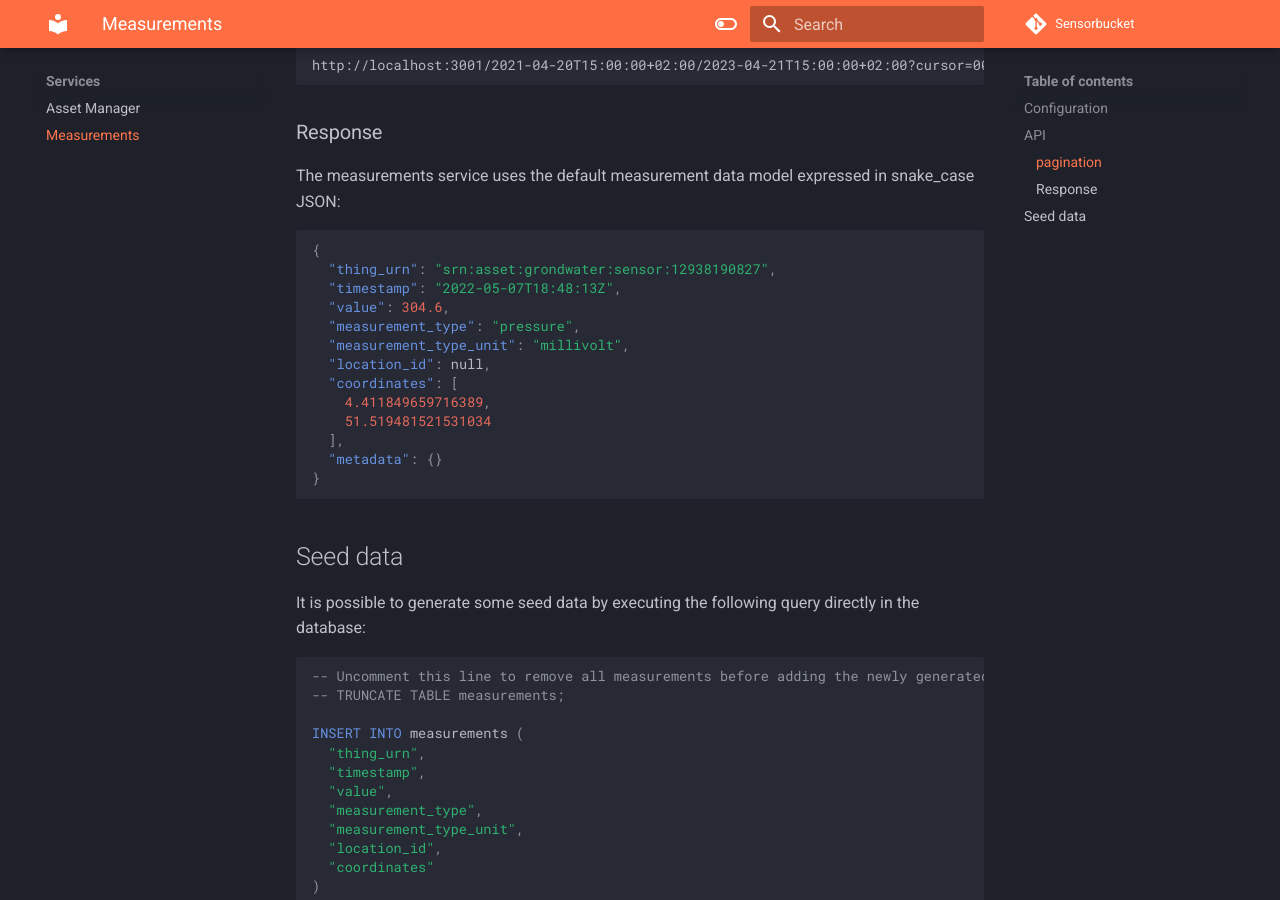
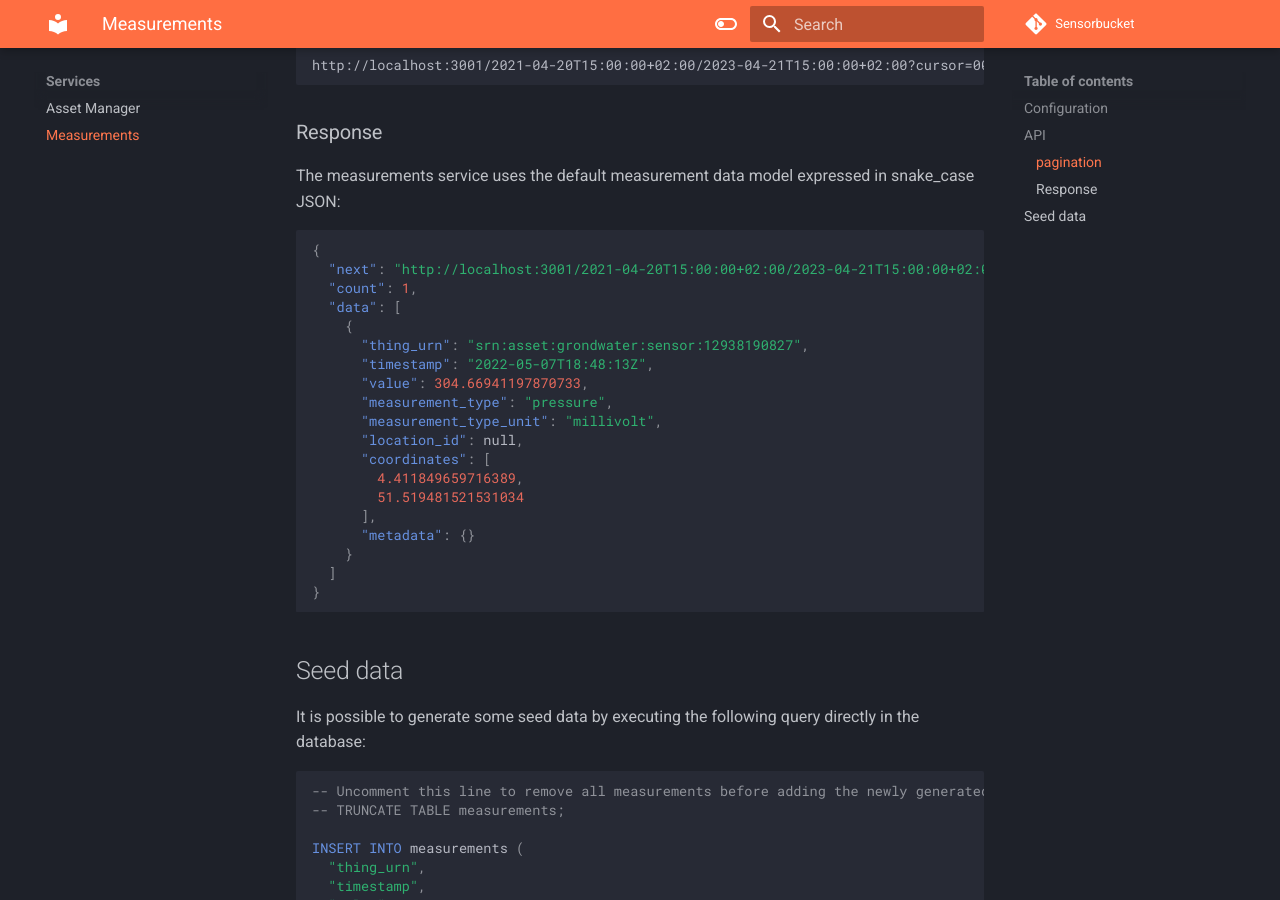
Before and after one commit to sensorbucket/SensorBucket, an MkDocs documentation site: the page built from docs/measurements/index.md, in a window 1280 px wide and 900 px high, scrolled down 2196 px. Built offline with MkDocs 1.6.1 and Material for MkDocs 9.7.7, drawn with Linux system fonts in a browser that asks for light colours; comment, search, counter and statistics services are not loaded.

````diff
--- a/docs/measurements/index.md
+++ b/docs/measurements/index.md
@@ -46,17 +46,23 @@ The measurements service uses the default measurement data model expressed in sn
 
 ```json
 {
-  "thing_urn": "srn:asset:grondwater:sensor:12938190827",
-  "timestamp": "2022-05-07T18:48:13Z",
-  "value": 304.6,
-  "measurement_type": "pressure",
-  "measurement_type_unit": "millivolt",
-  "location_id": null,
-  "coordinates": [
-    4.411849659716389,
-    51.519481521531034
-  ],
-  "metadata": {}
+  "next": "http://localhost:3001/2021-04-20T15:00:00+02:00/2023-04-21T15:00:00+02:00?limit=100",
+  "count": 1,
+  "data": [
+    {
+      "thing_urn": "srn:asset:grondwater:sensor:12938190827",
+      "timestamp": "2022-05-07T18:48:13Z",
+      "value": 304.66941197870733,
+      "measurement_type": "pressure",
+      "measurement_type_unit": "millivolt",
+      "location_id": null,
+      "coordinates": [
+        4.411849659716389,
+        51.519481521531034
+      ],
+      "metadata": {}
+    }
+  ]
 }
 ```
 
````
